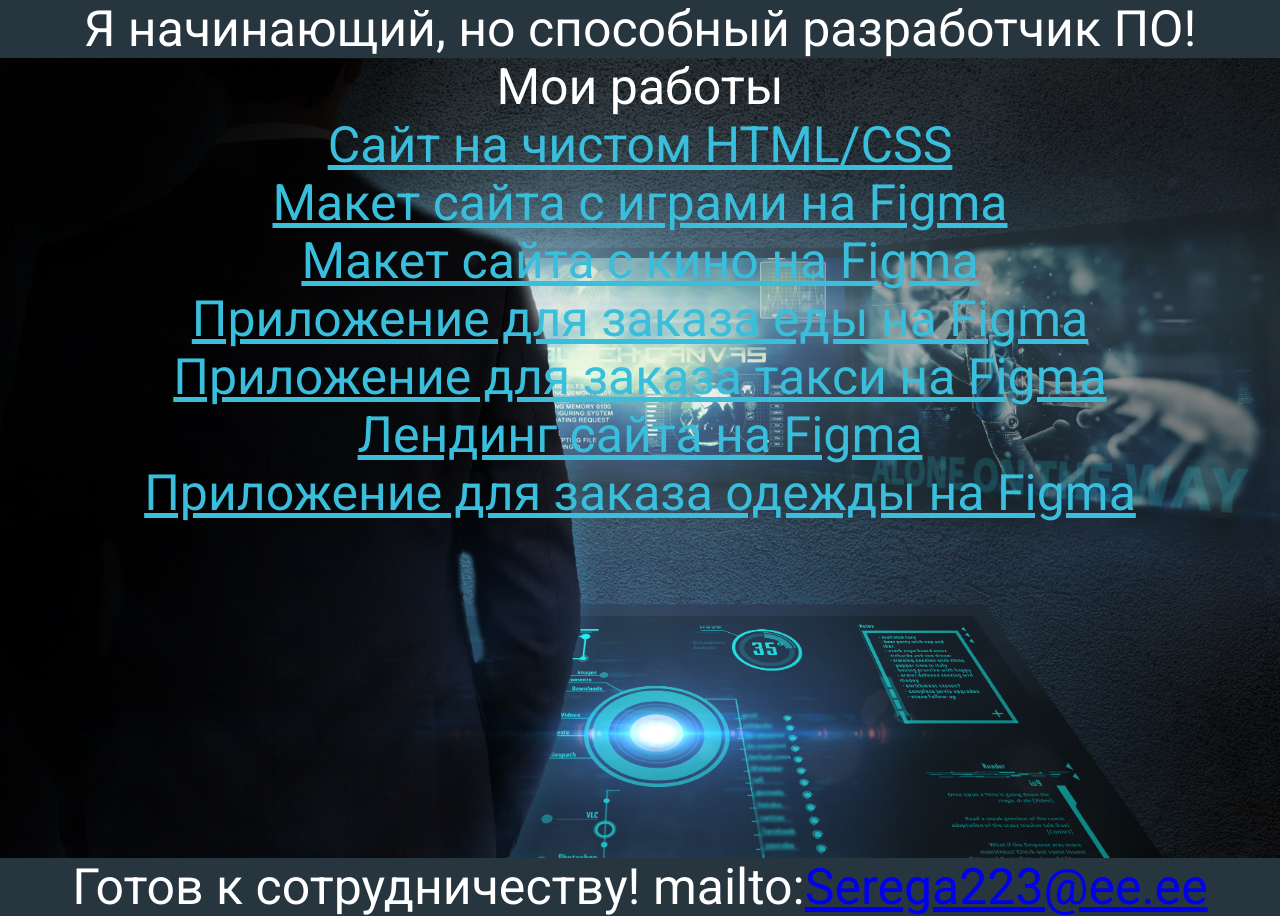
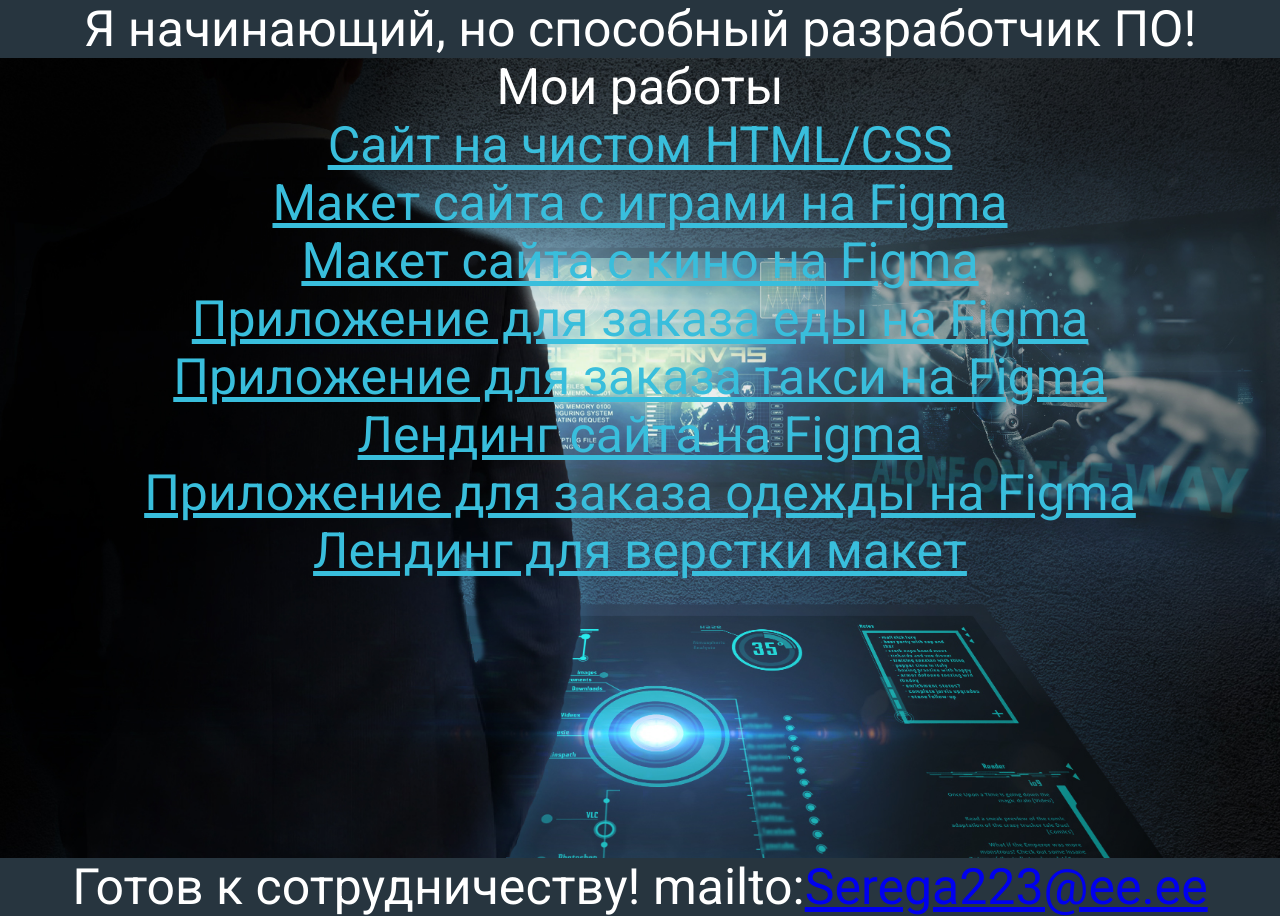
Before and after one commit to bjumego/bjumego.github.io, a plain HTML site: page index.html in a window 1280 px wide. Drawn offline with Linux system fonts and the light colour scheme.

Commit message:
Update index.html

```diff
--- a/index.html
+++ b/index.html
@@ -29,6 +29,8 @@
             <br>
             <a href="https://www.figma.com/file/xmLjiIaddBbNRITXrSdHqo/Clothes?node-id=0%3A1/index.html">Приложение для заказа одежды на  Figma </a>
             <br>
+            <a href="https://www.figma.com/file/ePqYcxeRVsxK9dIY9Cgfek/%D0%BB%D1%8D%D0%BD%D0%B4%D0%B8%D0%BD%D0%B3-%D0%B4%D0%BB%D1%8F-%D0%B2%D0%B5%D1%80%D1%81%D1%82%D0%BA%D0%B8?node-id=0%3A1">Лендинг для верстки макет</a>
+            <br>
 
 
         </div>
```
